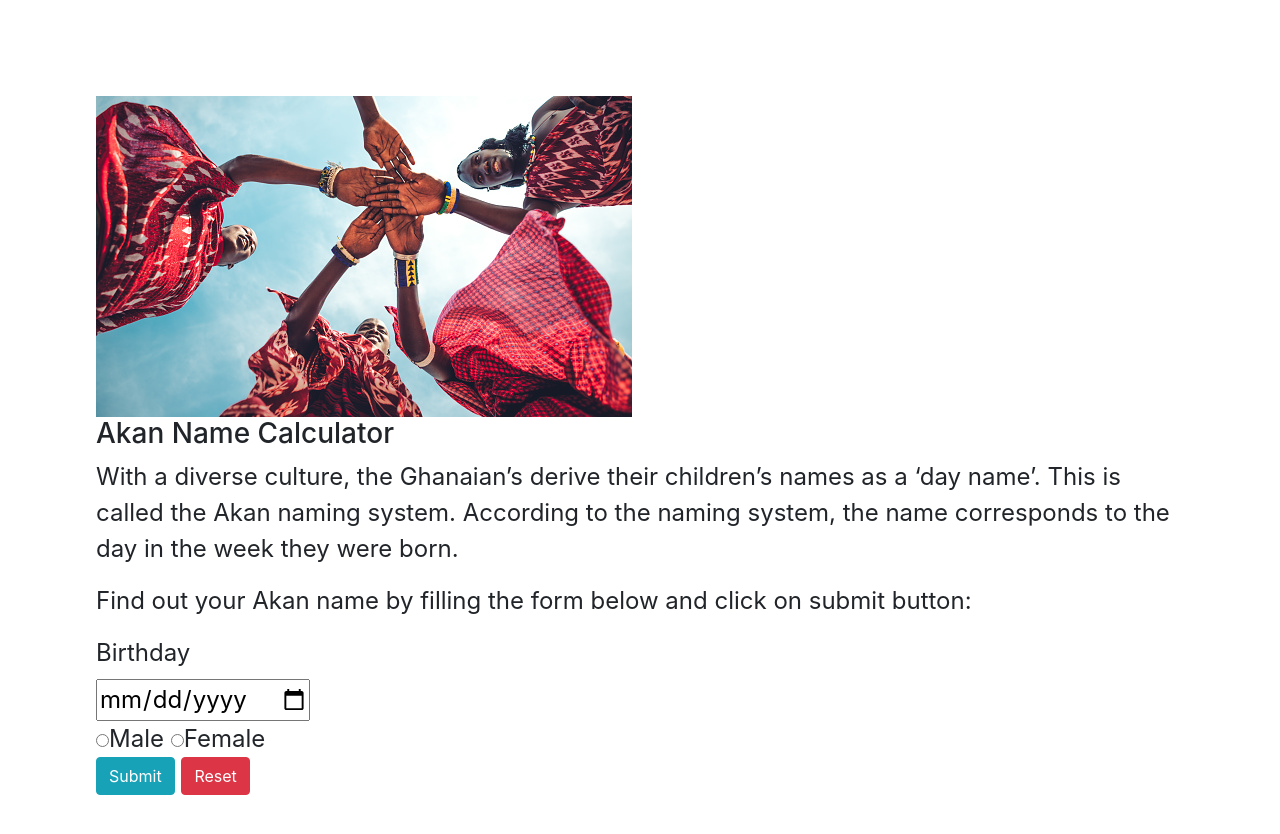
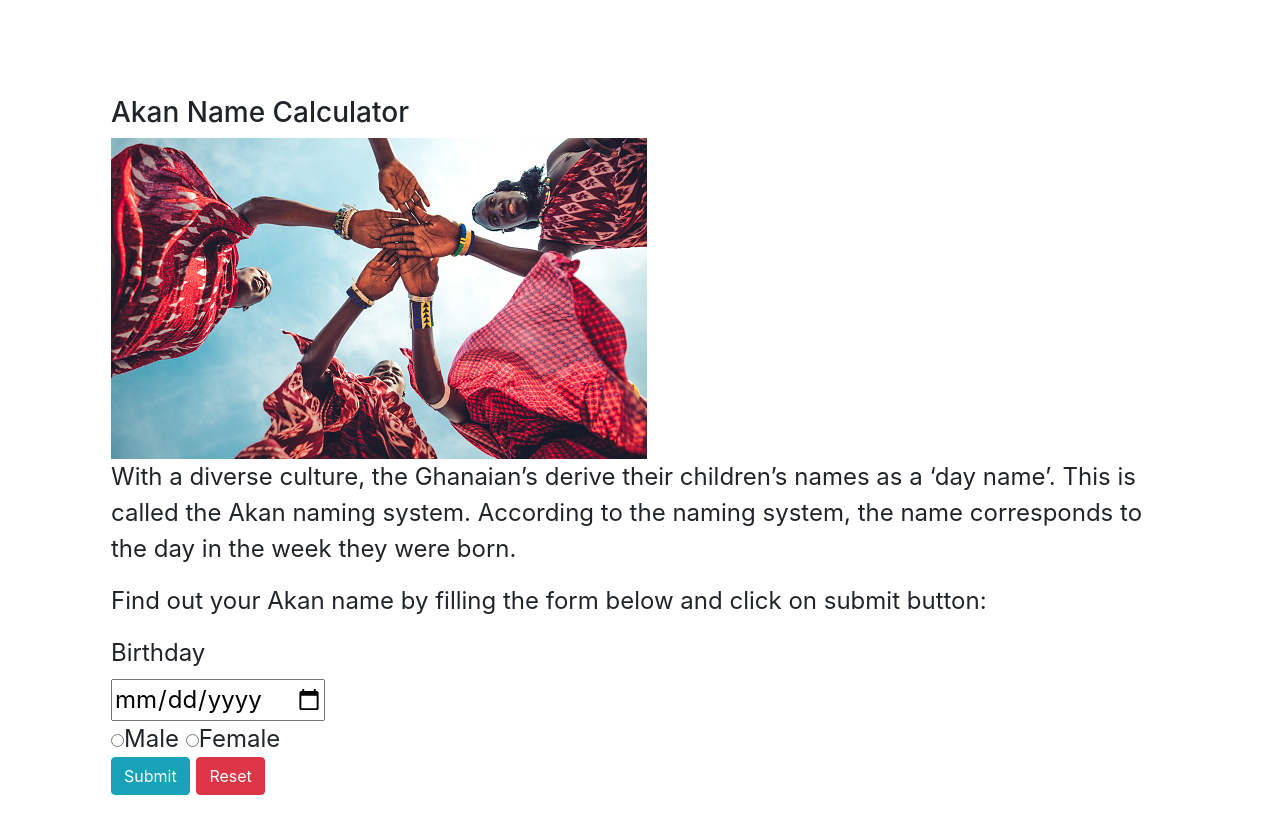
Before and after one commit to ekiptunge/akan-names, a plain HTML site: page index.html in a window 1280 px wide. Drawn offline with Linux system fonts and the light colour scheme.

```diff
--- a/index.html
+++ b/index.html
@@ -9,24 +9,24 @@
     <title>Akan Name Calculator</title>
 </head>
 <body>
-    <div>
+    <div class="container">
+        <h3>Akan Name Calculator</h3>
         <img src="images/print.jpg" alt="A photo of african people">
-        <h3>Akan Name Calculator</h3>
         <p>With a diverse culture, the Ghanaian’s derive their children’s names as a ‘day name’. This is called the Akan naming system. According to the naming system, the name corresponds to the day in the week they were born.</p>
         <p>Find out your Akan name by filling the form below and click on submit button:</p>
     </div>
     <form>
-        <div>
+        <div class="container">
             <label for="birthdate">Birthday</label>
         </div>
-        <div>
+        <div class="container">
             <input type="date" id="birthdate" required>
         </div>
-        <div>
+        <div class="container">
             <input type="radio" name="gender" onclick="passGender('M')">Male
             <input type="radio" name="gender" onclick="passGender('F')">Female
         </div>
-        <div>
+        <div class=" container">
             <input type="submit" value="Submit" class="btn btn-info">
             <input type="reset" value="Reset" class="btn btn-danger">
         </div>
```
Also changed, not shown: images/africa.jpg (added).
